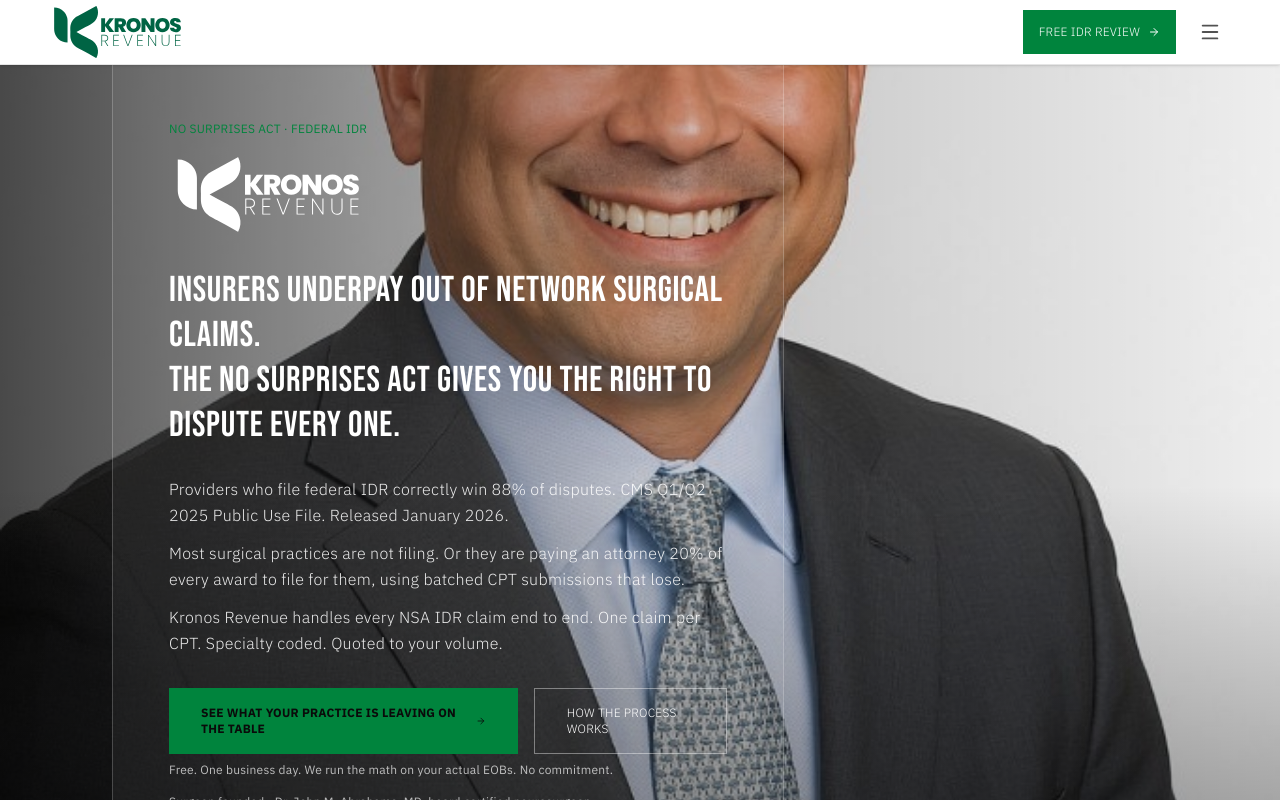
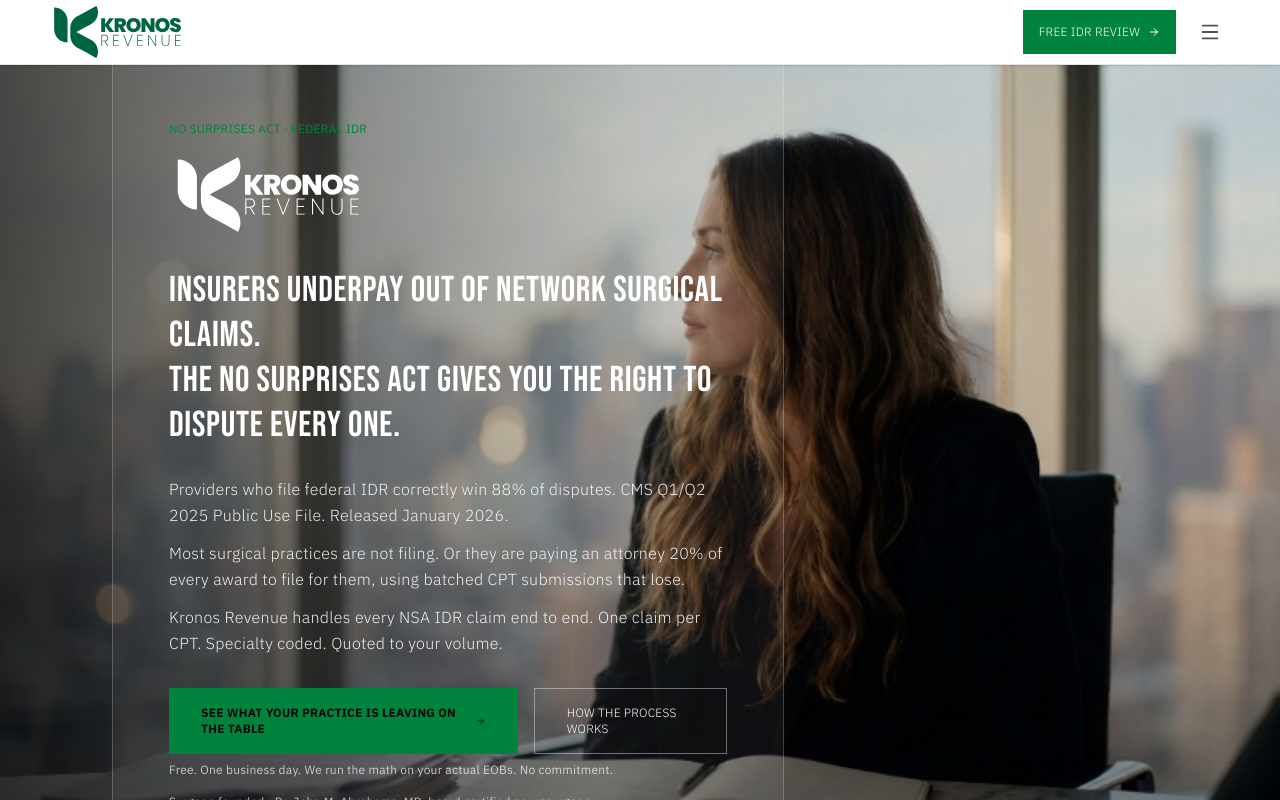
Before and after one commit to rocket-creative/kronos-rev, a Next.js app: page / in a window 1280 px wide. Shown: the top 800 px of the page. Built offline with nearby package versions, Linux system fonts and the light colour scheme.

Commit message:
031_update_homepage-hero-background-image
Co-authored-by: Cursor <cursoragent@cursor.com>

```diff
--- a/app/HomePageContent.tsx
+++ b/app/HomePageContent.tsx
@@ -35,7 +35,7 @@ export default function HomePageContent() {
       >
         <div data-hero-image className="absolute inset-0" aria-hidden="true">
           <Image
-            src="/hero.jpg"
+            src="/hero-bg.jpg"
             alt=""
             fill
             priority
```
Also changed, not shown: public/hero-bg.jpg (added).
